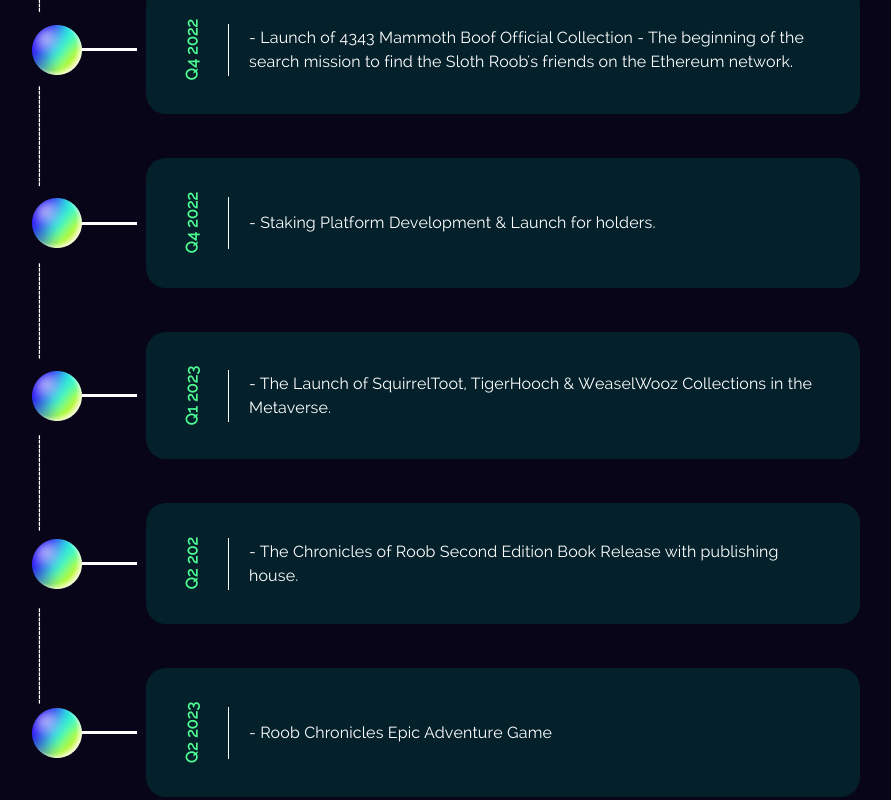
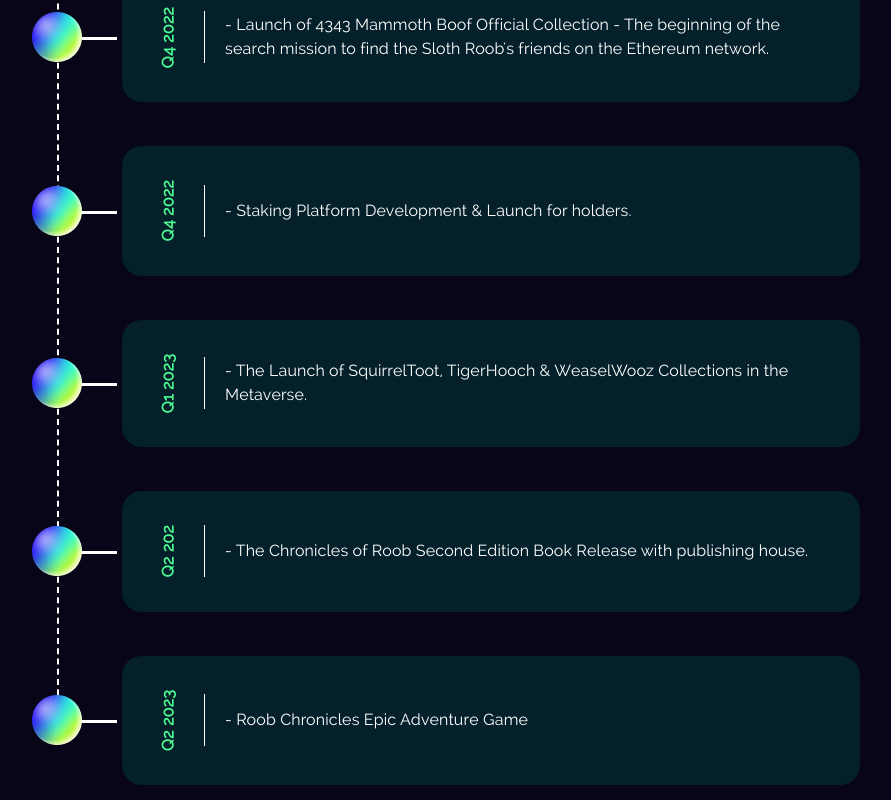
Before and after one commit to Usman3070/digitalWebCreation, a React (Create React App) app: page / in a window 1280 px wide. Shown: the part 5240-6040 px from the top of the page, without its empty margins (274-1165 px from the left). Built offline with nearby package versions, Linux system fonts and the light colour scheme.

Commit message:
RoadmapResponsive

```diff
--- a/src/components/Roadmap.js
+++ b/src/components/Roadmap.js
@@ -75,7 +75,7 @@
         >
           ROADMAP
         </Typography>
-        <Typography
+        {/* <Typography
           sx={{
             position: "absolute",
             bottom: { lg: "6.3%", md: "6.1%" },
@@ -227,7 +227,7 @@
           >
             ---------------
           </Typography>
-        </Typography>
+        </Typography> */}
 
         <Grid container spacing={2}>
           <Grid
@@ -256,11 +256,20 @@
             {roadMapContent.map((roadmap, index) => (
               <>
                 <Box
-                  sx={{
-                    display: "flex",
-                    alignItems: "center",
-                    padding: "22px 0",
-                  }}
+                  sx={
+                    index > 3
+                      ? {
+                          display: "flex",
+                          alignItems: "center",
+                          padding: "22px 0",
+                          marginLeft: "20px",
+                        }
+                      : {
+                          display: "flex",
+                          alignItems: "center",
+                          padding: "22px 0",
+                        }
+                  }
                 >
                   {/* <CardMedia
                   image={sphere}
@@ -270,22 +279,26 @@
                     sx={
                       index > 3
                         ? {
-                            width: "15%",
+                            // width: "15%",
                             display: { md: "flex", xs: "none" },
                             alignItems: "center",
                             // paddingLeft: "20px",
-                            marginLeft: "20px",
+                            // marginLeft: "20px",
+                            marginRight: "40px",
                           }
                         : {
-                            width: "15%",
+                            // width: "15%",
                             display: { md: "flex", xs: "none" },
                             alignItems: "center",
                           }
                     }
+                    className={
+                      index < roadMapContent.length - 1 ? "dot" : "dotLeft"
+                    }
                   >
-                    <img src={roadmap.img} />
+                    <img src={roadmap.img} style={{ zIndex: "1" }} />
 
-                    <Typography
+                    {/* <Typography
                       sx={
                         index > 3
                           ? {
@@ -299,7 +312,7 @@
                               width: "40px",
                             }
                       }
-                    ></Typography>
+                    ></Typography> */}
                   </Typography>
 
                   <Box
--- a/src/index.css
+++ b/src/index.css
@@ -41,3 +41,33 @@
     padding-bottom: 200px;
   }
 } */
+.dot {
+  position: relative;
+}
+.dot::before {
+  content: "";
+  border-left: 2px dashed #fff;
+  height: 180px;
+  position: absolute;
+  left: 50%;
+  top: 40%;
+}
+.dot::after {
+  content: "";
+  border-bottom: solid #fff;
+  position: absolute;
+  width: 100%;
+  top: 50%;
+  left: 70%;
+}
+.dotLeft {
+  position: relative;
+}
+.dotLeft::after {
+  content: "";
+  border-bottom: solid #fff;
+  position: absolute;
+  width: 100%;
+  top: 50%;
+  left: 70%;
+}
```
